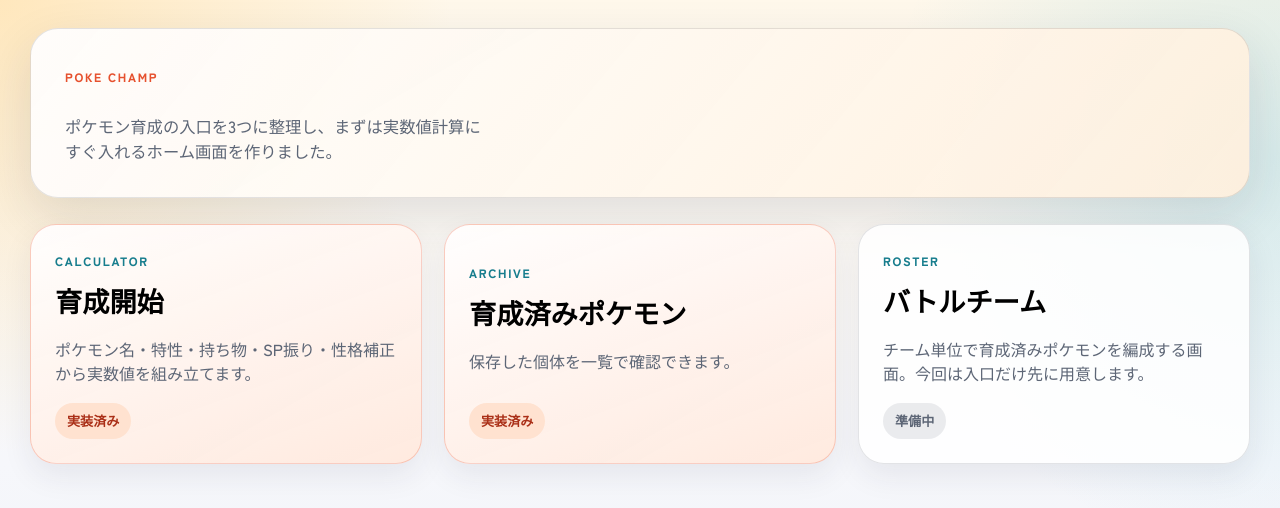
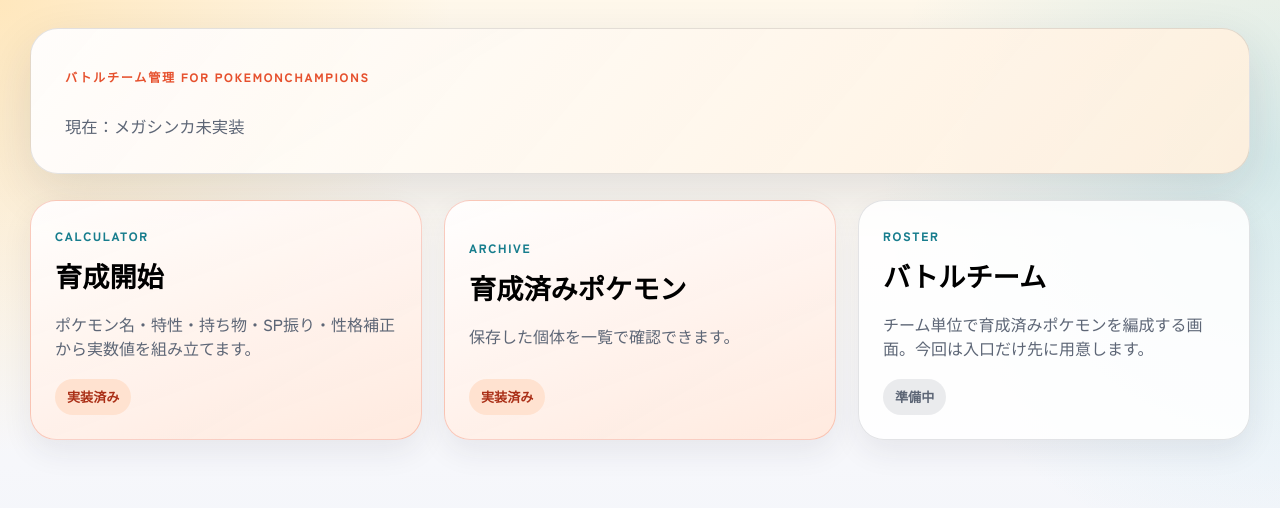
Before and after one commit to nkjm-n/Battle_management_for_pokemonchampions, a React (Vite) app: page / in a window 1280 px wide. Shown: the top 508 px of the page. Built offline with nearby package versions, Linux system fonts and the light colour scheme.

Commit message:
Update home hero messaging

```diff
--- a/src/App.jsx
+++ b/src/App.jsx
@@ -166,9 +166,9 @@ export default function App() {
     <main className="app-shell">
       <section className="hero">
         <div className="hero__main">
-          <p className="hero__eyebrow">poke champ</p>
+          <p className="hero__eyebrow">バトルチーム管理 for pokemonchampions</p>
           <p className="hero__copy">
-            ポケモン育成の入口を3つに整理し、まずは実数値計算にすぐ入れるホーム画面を作りました。
+            現在：メガシンカ未実装
           </p>
         </div>
       </section>
```
